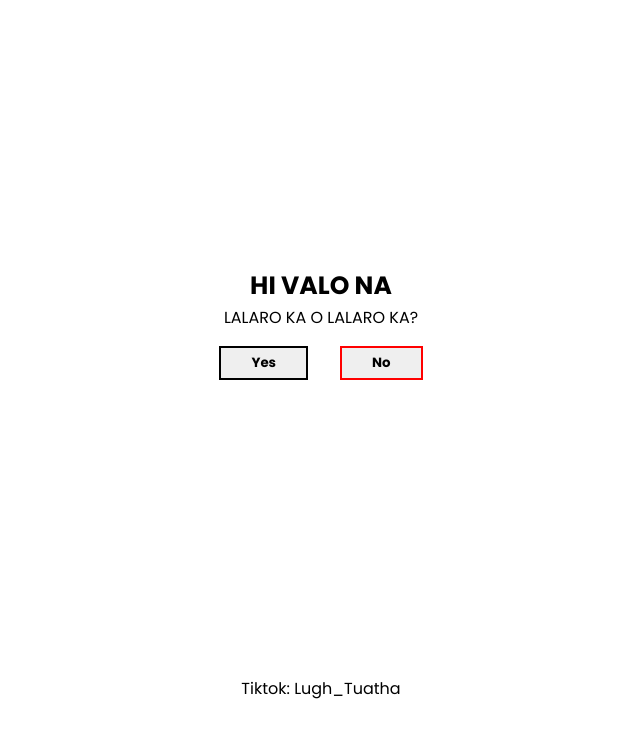
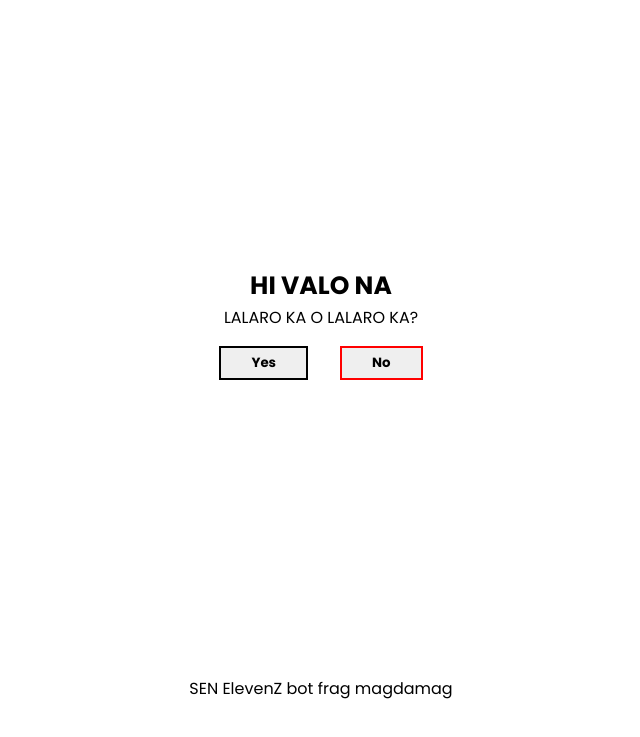
Before and after one commit to olraksilog/valo, a plain HTML site: page index.html in a window 1280 px wide. Shown: the part 37-774 px from the top of the page, without its empty margins (319-959 px from the left). Drawn offline with Linux system fonts and the light colour scheme.

Commit message:
Update index.html

```diff
--- a/index.html
+++ b/index.html
@@ -73,7 +73,7 @@
 				</div>
 
 				<div class="fff">
-								<p>Tiktok: Lugh_Tuatha</lugh></p>
+								<p>SEN ElevenZ bot frag magdamag</lugh></p>
 				</div>
 
 				<script src="proposalv2.js"></script>
```
